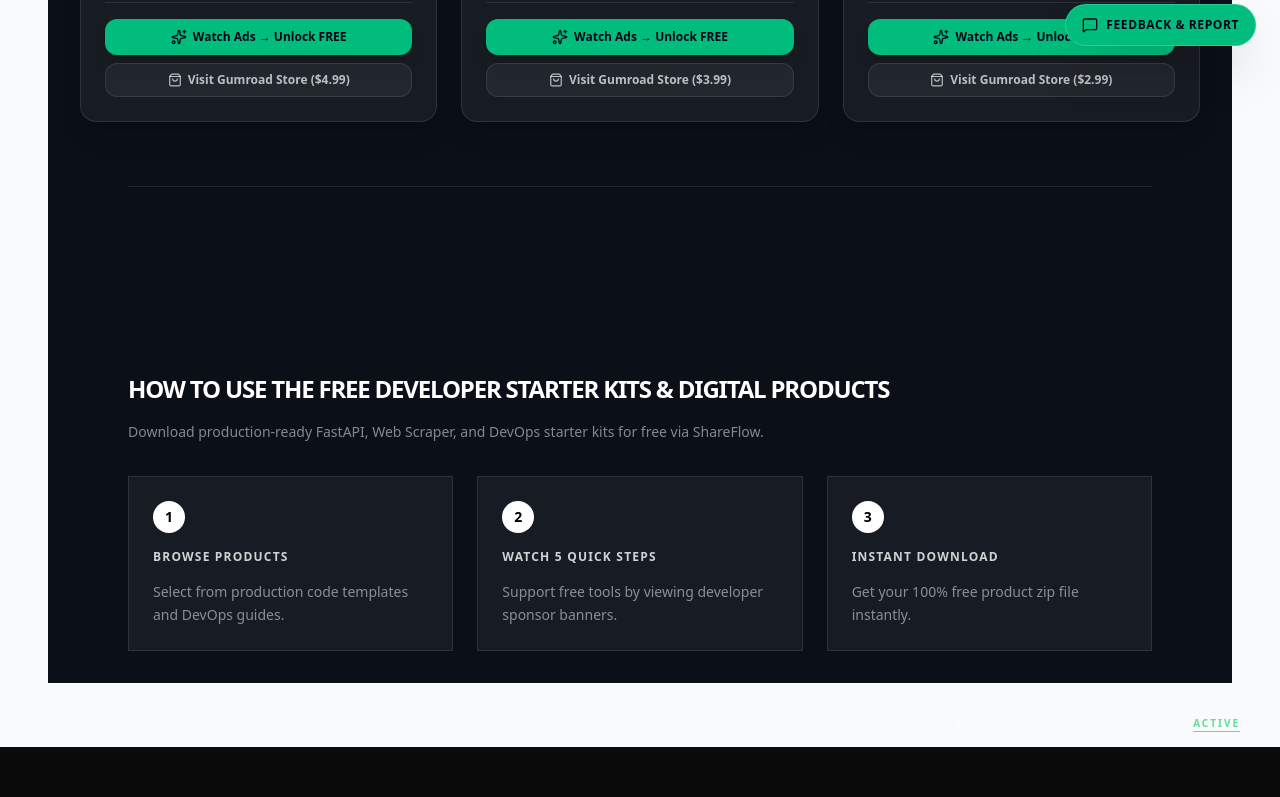
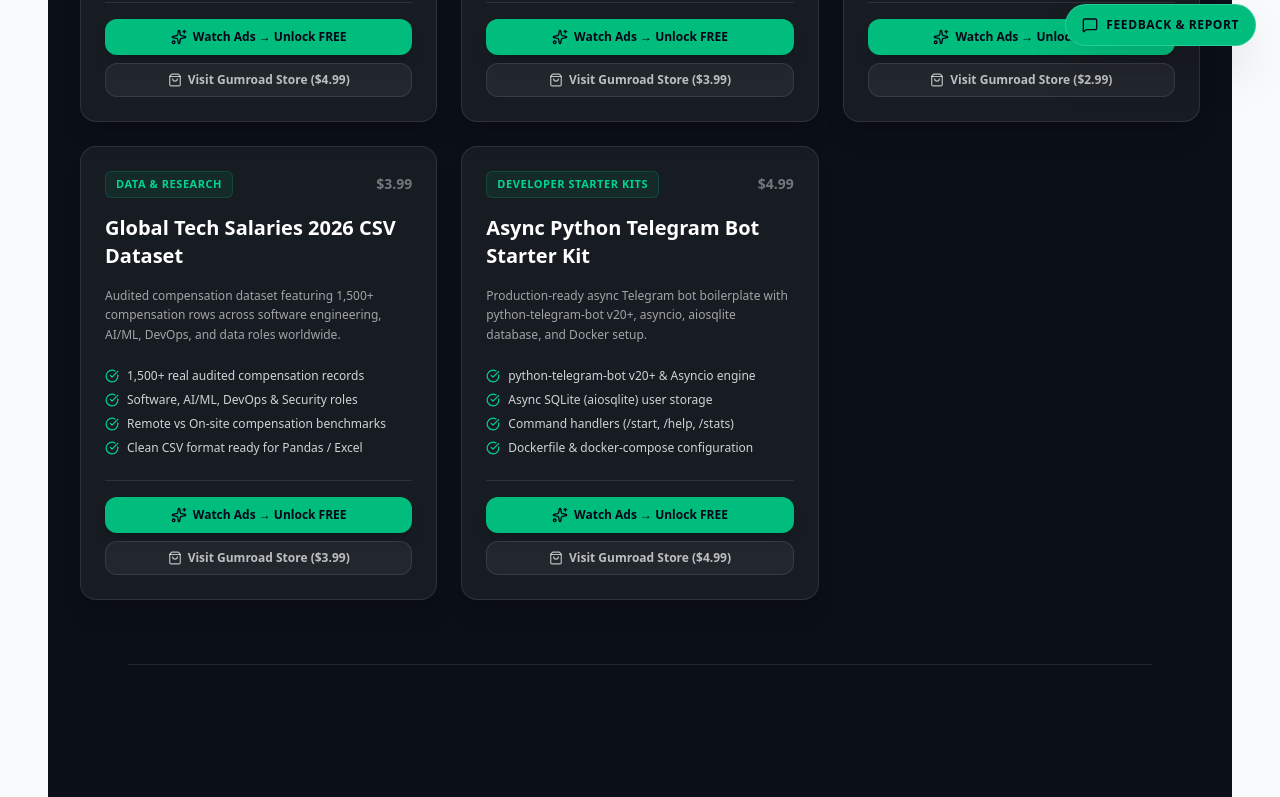
Before and after one commit to ariandesu/shareflow, a React (Vite) app: page /products in a window 1280 px wide. Shown: the part 730-1527 px from the top of the page. Before the commit the page ends 1477 px from the top, so only its background shows below. Built offline with nearby package versions, Linux system fonts and the light colour scheme.

Commit message:
feat(hermes): launch Store Product #5 (Async Python Telegram Bot Starter Kit) live on ShareFlow store

```diff
--- a/src/pages/Products.tsx
+++ b/src/pages/Products.tsx
@@ -59,6 +59,36 @@
       "Container optimization & multi-stage builds",
       "Kubernetes Deployment, Service, and Ingress specs",
       "Print-ready PDF cheat sheet"
+    ]
+  },
+  {
+    id: "global-tech-salaries-2026",
+    title: "Global Tech Salaries 2026 CSV Dataset",
+    description: "Audited compensation dataset featuring 1,500+ compensation rows across software engineering, AI/ML, DevOps, and data roles worldwide.",
+    category: "Data & Research",
+    price: "$3.99",
+    downloadUrl: "/products/global-tech-salaries-2026.zip",
+    gumroadBaseUrl: "https://mhr3d.gumroad.com/l/global-tech-salaries-2026",
+    features: [
+      "1,500+ real audited compensation records",
+      "Software, AI/ML, DevOps & Security roles",
+      "Remote vs On-site compensation benchmarks",
+      "Clean CSV format ready for Pandas / Excel"
+    ]
+  },
+  {
+    id: "async-telegram-bot-boilerplate",
+    title: "Async Python Telegram Bot Starter Kit",
+    description: "Production-ready async Telegram bot boilerplate with python-telegram-bot v20+, asyncio, aiosqlite database, and Docker setup.",
+    category: "Developer Starter Kits",
+    price: "$4.99",
+    downloadUrl: "/products/async-telegram-bot-boilerplate.zip",
+    gumroadBaseUrl: "https://mhr3d.gumroad.com/l/async-telegram-bot-boilerplate",
+    features: [
+      "python-telegram-bot v20+ & Asyncio engine",
+      "Async SQLite (aiosqlite) user storage",
+      "Command handlers (/start, /help, /stats)",
+      "Dockerfile & docker-compose configuration"
     ]
   }
 ];
```
Also changed, not shown: 2 other files (tests, documents, lock files or other folders).
